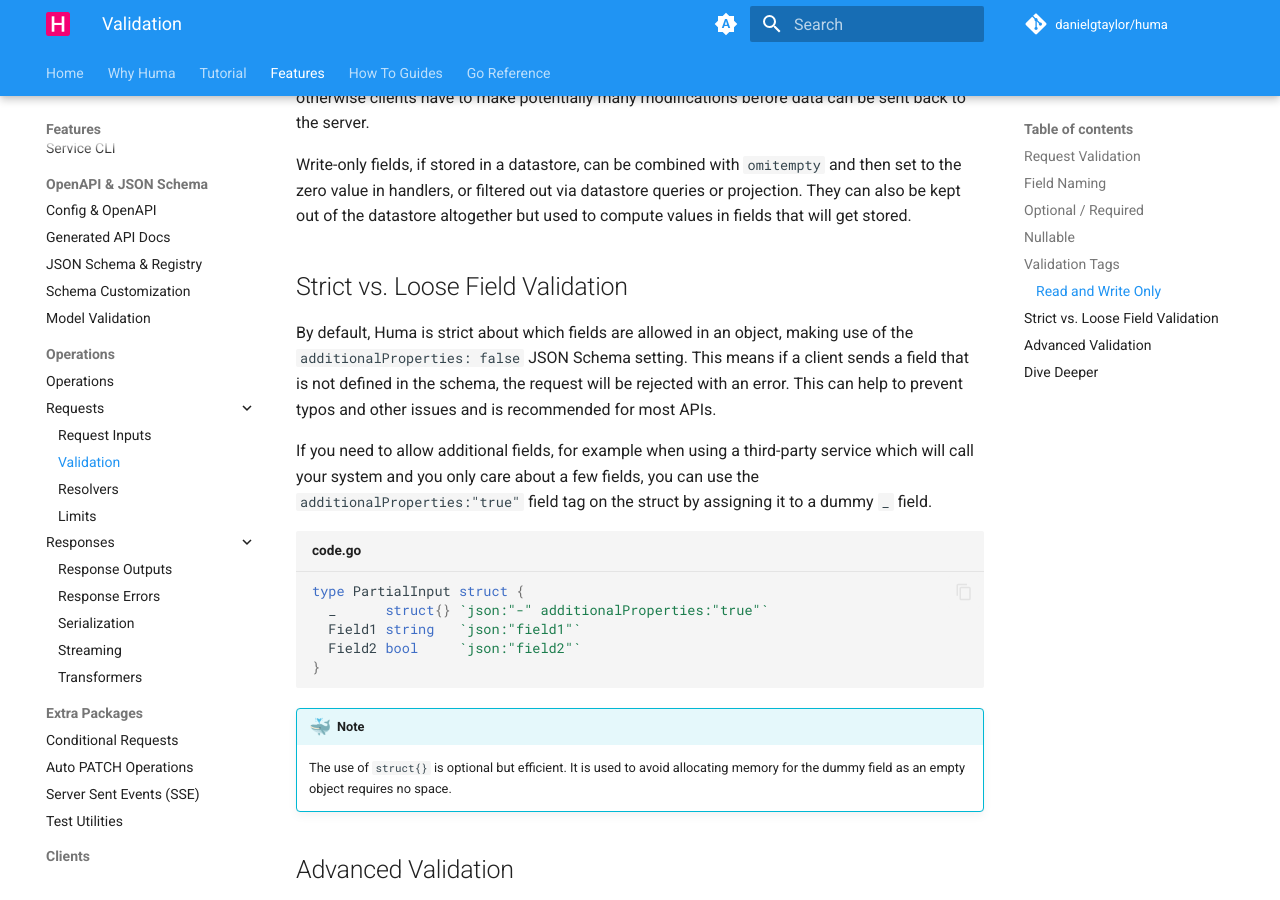
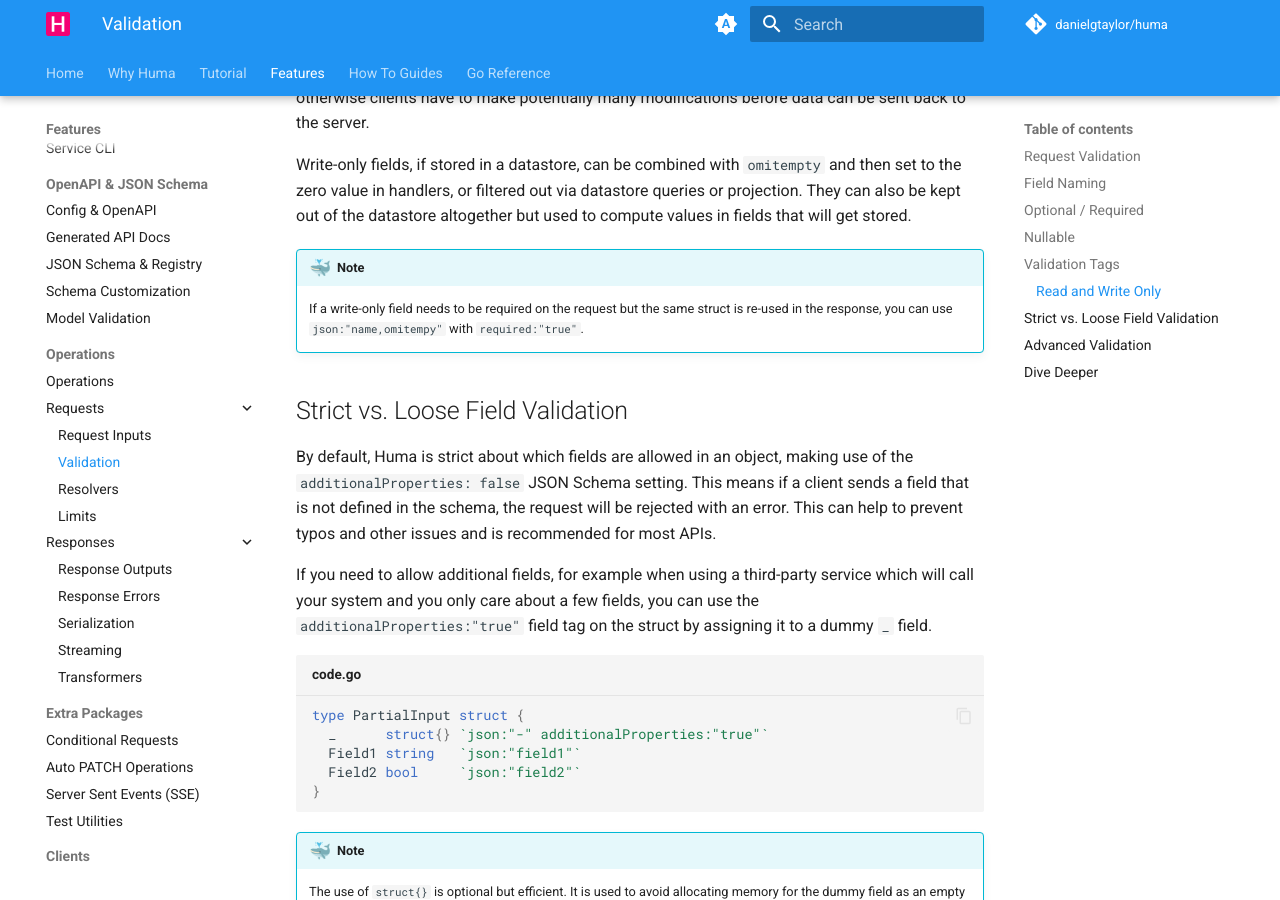
Before and after one commit to danielgtaylor/huma, an MkDocs documentation site: the page built from docs/docs/features/request-validation.md, in a window 1280 px wide and 900 px high, scrolled down 4943 px. Built offline with MkDocs 1.6.1 and Material for MkDocs 9.7.7, drawn with Linux system fonts in a browser that asks for light colours; comment, search, counter and statistics services are not loaded.

Commit message:
docs: add note about required write-only field

```diff
--- a/docs/docs/features/request-validation.md
+++ b/docs/docs/features/request-validation.md
@@ -145,6 +145,10 @@ You will need to take care to ensure read-only fields are not modified. It's up
 
 Write-only fields, if stored in a datastore, can be combined with `omitempty` and then set to the zero value in handlers, or filtered out via datastore queries or projection. They can also be kept out of the datastore altogether but used to compute values in fields that will get stored.
 
+!!! info "Note"
+
+    If a write-only field needs to be required on the request but the same struct is re-used in the response, you can use `json:"name,omitempy"` with `required:"true"`.
+
 ## Strict vs. Loose Field Validation
 
 By default, Huma is strict about which fields are allowed in an object, making use of the `additionalProperties: false` JSON Schema setting. This means if a client sends a field that is not defined in the schema, the request will be rejected with an error. This can help to prevent typos and other issues and is recommended for most APIs.
```
